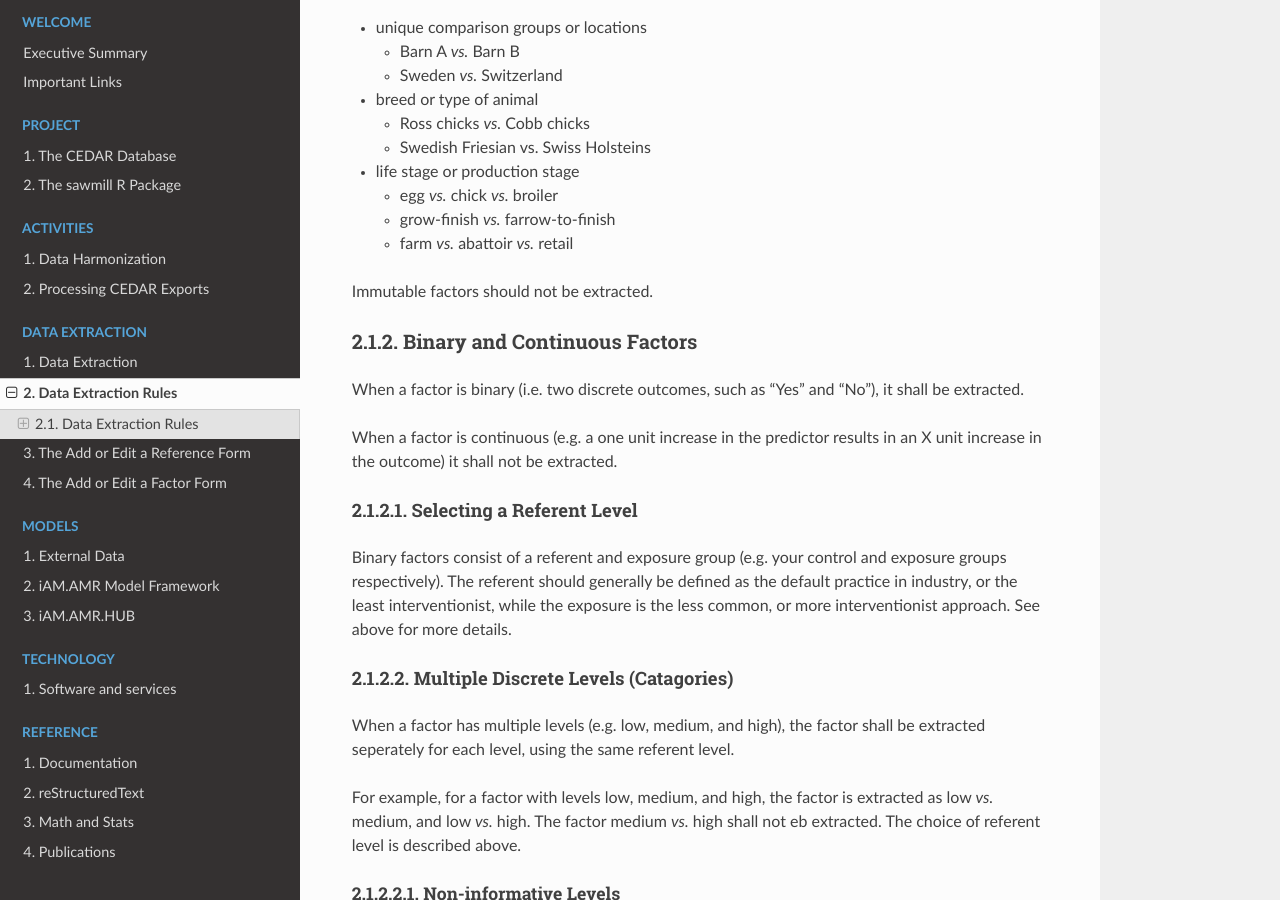
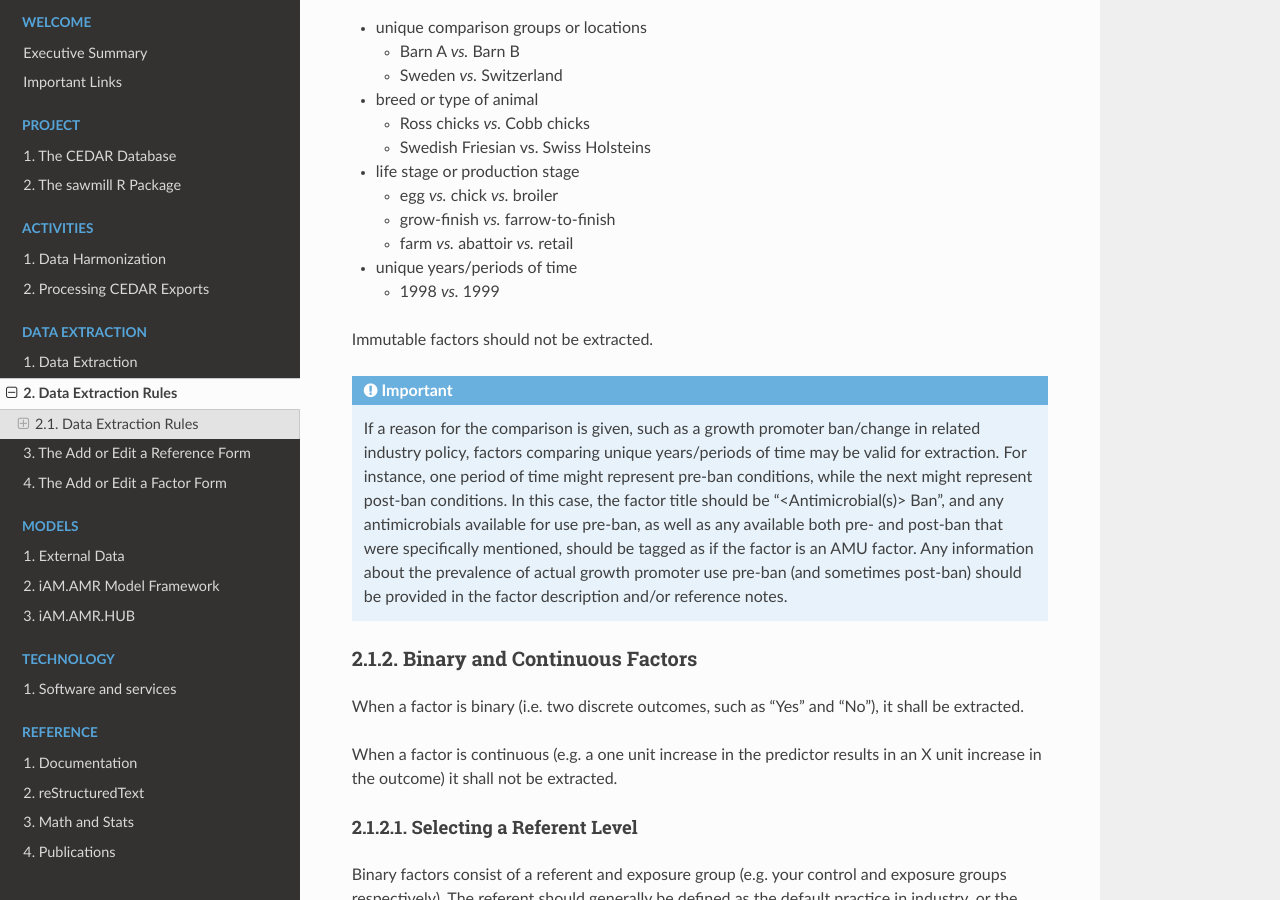
Before and after one commit to iAM-AMR/iAM.AMR.DOC, a Sphinx documentation site: the page built from source/data_extraction/data_extract_rules.rst, in a window 1280 px wide and 900 px high, scrolled down 322 px. Built offline with Sphinx 7.4.7 and the Read the Docs theme 2.0.0, drawn with Linux system fonts in a browser that asks for light colours; a script that is not in the unit is left out.

Commit message:
Update data_extract_rules.rst

```diff
--- a/source/data_extraction/data_extract_rules.rst
+++ b/source/data_extraction/data_extract_rules.rst
@@ -29,7 +29,15 @@ Immutable factors are defined as those that are not practically modifiable or re
   - grow-finish *vs.* farrow-to-finish
   - farm *vs.* abattoir *vs.* retail
 
+- unique years/periods of time
+
+  - 1998 *vs.* 1999
+
 Immutable factors should not be extracted.
+
+.. admonition:: Important
+
+   If a reason for the comparison is given, such as a growth promoter ban/change in related industry policy, factors comparing unique years/periods of time may be valid for extraction. For instance, one period of time might represent pre-ban conditions, while the next might represent post-ban conditions. In this case, the factor title should be "<Antimicrobial(s)> Ban", and any antimicrobials available for use pre-ban, as well as any available both pre- and post-ban that were specifically mentioned, should be tagged as if the factor is an AMU factor. Any information about the prevalence of actual growth promoter use pre-ban (and sometimes post-ban) should be provided in the factor description and/or reference notes.
 
 Binary and Continuous Factors
 ~~~~~~~~~~~~~~~~~~~~~~~~~~~~~
```
